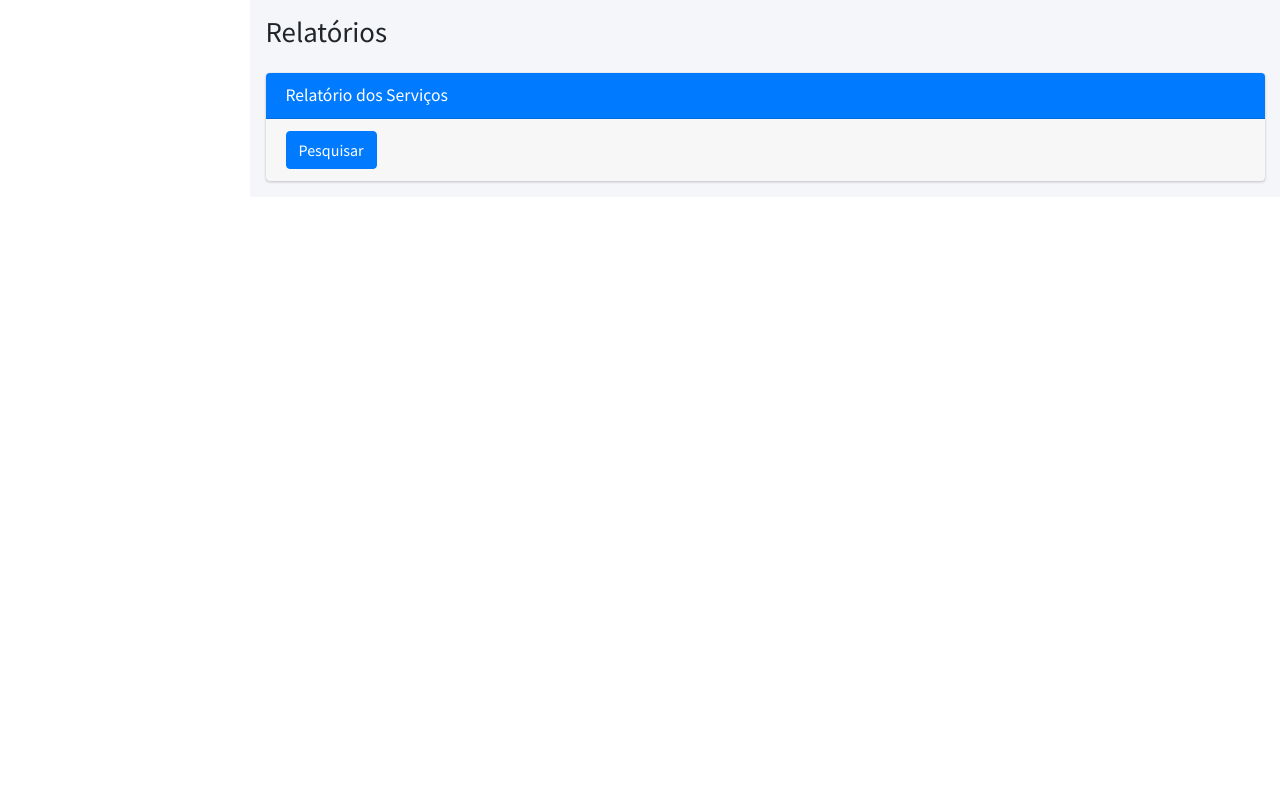
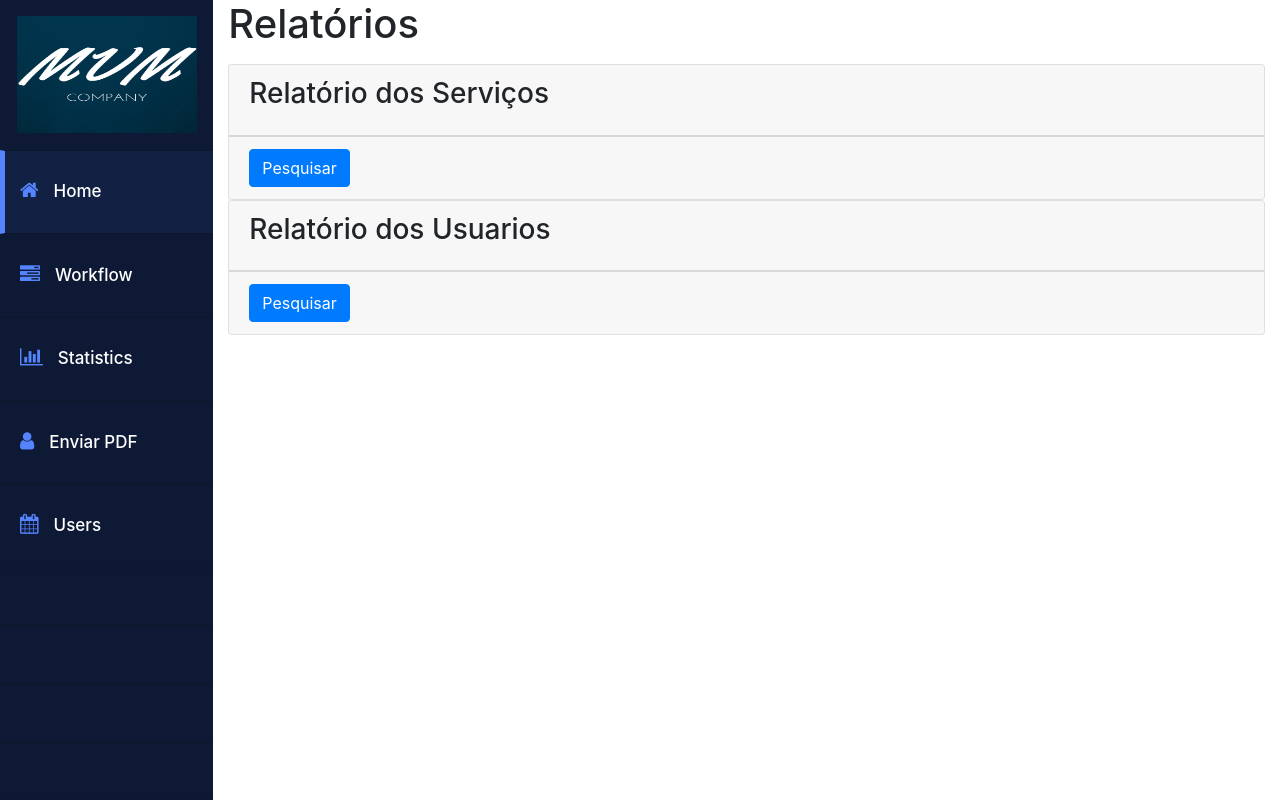
Before and after one commit to Ma-Stack-oss/TCC, a PHP site: page /pdf.php in a window 1280 px wide. Run offline with PHP 8.4, Linux system fonts and the light colour scheme; the visitor is signed in with stand-in values (Sample User, id 1); data that the repository does not hold is empty; some libraries are stand-ins or nearby versions.

Commit message:
Finalizando-Parte 4

```diff
--- a/dashboard.php
+++ b/dashboard.php
@@ -43,7 +43,7 @@
                         <li class="active"><a href="home.php"><i class="fa fa-home" aria-hidden="true"></i><span class="hidden-xs hidden-sm">Home</span></a></li>
                         <li><a href="admin.php"><i class="fa fa-tasks" aria-hidden="true"></i><span class="hidden-xs hidden-sm">Workflow</span></a></li>
                         <li><a href="statistics.php"><i class="fa fa-bar-chart" aria-hidden="true"></i><span class="hidden-xs hidden-sm">Statistics</span></a></li>
-                        <li><a href="#"><i class="fa fa-user" aria-hidden="true"></i><span class="hidden-xs hidden-sm">Calender</span></a></li>
+                        <li><a href="pdf.php"><i class="fa fa-user" aria-hidden="true"></i><span class="hidden-xs hidden-sm">Enviar PDF</span></a></li>
                         <li><a href="viewall.php"><i class="fa fa-calendar" aria-hidden="true"></i><span class="hidden-xs hidden-sm">Users</span></a></li>
                         <li><a href="#"></i><span class="hidden-xs hidden-sm"></span></a></li>
                         <li><a href="#"></i><span class="hidden-xs hidden-sm"></span></a></li>
--- a/home.php
+++ b/home.php
@@ -42,7 +42,7 @@
                         <li class="active"><a href="home.php"><i class="fa fa-home" aria-hidden="true"></i><span class="hidden-xs hidden-sm">Home</span></a></li>
                         <li><a href="admin.php"><i class="fa fa-tasks" aria-hidden="true"></i><span class="hidden-xs hidden-sm">Workflow</span></a></li>
                         <li><a href="statistics.php"><i class="fa fa-bar-chart" aria-hidden="true"></i><span class="hidden-xs hidden-sm">Statistics</span></a></li>
-                        <li><a href=pdf.php><i class="fa fa-user" aria-hidden="true"></i><span class="hidden-xs hidden-sm">PDF</span></a></li>
+                        <li><a href=pdf.php><i class="fa fa-user" aria-hidden="true"></i><span class="hidden-xs hidden-sm">Enviar PDF</span></a></li>
                         <li><a href="viewall.php"><i class="fa fa-calendar" aria-hidden="true"></i><span class="hidden-xs hidden-sm">Users</span></a></li>
                         <li><a href="#"></i><span class="hidden-xs hidden-sm"></span></a></li>
                         <li><a href="#"></i><span class="hidden-xs hidden-sm"></span></a></li>
--- a/insert_order.php
+++ b/insert_order.php
@@ -38,7 +38,7 @@
                         <li class="active"><a href="home.php"><i class="fa fa-home" aria-hidden="true"></i><span class="hidden-xs hidden-sm">Home</span></a></li>
                         <li><a href="admin.php"><i class="fa fa-tasks" aria-hidden="true"></i><span class="hidden-xs hidden-sm">Workflow</span></a></li>
                         <li><a href="statistics.php"><i class="fa fa-bar-chart" aria-hidden="true"></i><span class="hidden-xs hidden-sm">Statistics</span></a></li>
-                        <li><a href="#"><i class="fa fa-user" aria-hidden="true"></i><span class="hidden-xs hidden-sm">Calender</span></a></li>
+                        <li><a href="pdf.php"><i class="fa fa-user" aria-hidden="true"></i><span class="hidden-xs hidden-sm">Enviar PDF</span></a></li>
                         <li><a href="viewall.php"><i class="fa fa-calendar" aria-hidden="true"></i><span class="hidden-xs hidden-sm">Users</span></a></li>
                         <li><a href="#"></i><span class="hidden-xs hidden-sm"></span></a></li>
                         <li><a href="#"></i><span class="hidden-xs hidden-sm"></span></a></li>
--- a/pdf.php
+++ b/pdf.php
@@ -3,20 +3,52 @@
 <head>
   <meta charset="utf-8">
   <meta name="viewport" content="width=device-width, initial-scale=1">
-  <title>AdminLTE 3 | DataTables</title>
 
-  <!-- Google Font: Source Sans Pro -->
-  <link rel="stylesheet" href="https://fonts.googleapis.com/css?family=Source+Sans+Pro:300,400,400i,700&display=fallback">
-  <!-- Font Awesome -->
-  <link rel="stylesheet" href="../../plugins/fontawesome-free/css/all.min.css">
-  <!-- DataTables -->
-  <link rel="stylesheet" href="../../plugins/datatables-bs4/css/dataTables.bootstrap4.min.css">
-  <link rel="stylesheet" href="../../plugins/datatables-responsive/css/responsive.bootstrap4.min.css">
-  <link rel="stylesheet" href="../../plugins/datatables-buttons/css/buttons.bootstrap4.min.css">
-  <!-- Theme style -->
-  <link rel="stylesheet" href="../../dist/css/adminlte.min.css">
+  <!-- Required meta tags -->
+    <meta charset="utf-8">
+    <meta name="viewport" content="width=device-width, initial-scale=1, shrink-to-fit=no">
+
+    <script src="//maxcdn.bootstrapcdn.com/bootstrap/3.3.0/js/bootstrap.min.js"></script>
+    <script src="//code.jquery.com/jquery-1.11.1.min.js"></script>
+    <link href="https://maxcdn.bootstrapcdn.com/font-awesome/4.6.3/css/font-awesome.min.css" rel="stylesheet" integrity="sha384-T8Gy5hrqNKT+hzMclPo118YTQO6cYprQmhrYwIiQ/3axmI1hQomh7Ud2hPOy8SP1" crossorigin="anonymous">
+
+    <!-- Bootstrap CSS -->
+    <link rel="stylesheet" href="https://stackpath.bootstrapcdn.com/bootstrap/4.4.1/css/bootstrap.min.css" integrity="sha384-Vkoo8x4CGsO3+Hhxv8T/Q5PaXtkKtu6ug5TOeNV6gBiFeWPGFN9MuhOf23Q9Ifjh" crossorigin="anonymous">
+
+    <link rel="stylesheet" href="https://cdn.jsdelivr.net/npm/bootstrap-icons@1.5.0/font/bootstrap-icons.css">
+
+
+
+      <link rel="stylesheet" type="text/css" href="css/dashboard.css" media="screen" />
+      <link rel="stylesheet" type="text/css" href="css/dashboard.css" media="screen" />
+      <title>Relatório PDF</title>
 </head>
 <body class="hold-transition sidebar-mini">
+
+    <div class="container-fluid display-table">
+        <div class="row display-table-row">
+            <div class="col-md-2 col-sm-1 hidden-xs display-table-cell v-align box" id="navigation">
+                <div class="logo">
+                    <a hef="home.html"><img src="img/logo4.png"  height="150" width="10" class="hidden-xs hidden-sm">
+
+                    </a>
+                </div>
+                <div class="navi">
+                    <ul>
+                        <li class="active"><a href="home.php"><i class="fa fa-home" aria-hidden="true"></i><span class="hidden-xs hidden-sm">Home</span></a></li>
+                        <li><a href="admin.php"><i class="fa fa-tasks" aria-hidden="true"></i><span class="hidden-xs hidden-sm">Workflow</span></a></li>
+                        <li><a href="statistics.php"><i class="fa fa-bar-chart" aria-hidden="true"></i><span class="hidden-xs hidden-sm">Statistics</span></a></li>
+                        <li><a href=pdf.php><i class="fa fa-user" aria-hidden="true"></i><span class="hidden-xs hidden-sm">Enviar PDF</span></a></li>
+                        <li><a href="viewall.php"><i class="fa fa-calendar" aria-hidden="true"></i><span class="hidden-xs hidden-sm">Users</span></a></li>
+                        <li><a href="#"></i><span class="hidden-xs hidden-sm"></span></a></li>
+                        <li><a href="#"></i><span class="hidden-xs hidden-sm"></span></a></li>
+                        <li><a href="#"></i><span class="hidden-xs hidden-sm"></span></a></li>
+                        <li><a href="#"></i><span class="hidden-xs hidden-sm"></span></a></li>
+                    </ul>
+                </div>
+            </div>
+
+
 
     <?php
 
@@ -38,7 +70,7 @@
                 <h1>Relatórios</h1>
             </div>
             </div>
-        </div><!-- /.container-fluid -->
+        </div>
         </section>
 
         <section class="content">
@@ -57,7 +89,7 @@
 
                             ?>
 
-                            <form  id="form1" name="form1" method="post" enctype="multipart/form-data" action="pdfp.php">
+                            <form  id="form1" name="form1" method="post" enctype="multipart/form-data" action="pdf_servico.php">
 
 
                                 <div class="card-footer">
@@ -67,9 +99,40 @@
 
                             </form>
                         </div>
+
+                        <div class="card card-primary">
+                            <div class="card-header">
+                                <h3 class="card-title">Relatório dos Usuarios</h3>
+                            </div>
+
+                            <?php
+
+                                $sql="select * from customers ";
+                                $resultado = mysqli_query($con, $sql);
+
+                            ?>
+
+                            <form  id="form1" name="form1" method="post" enctype="multipart/form-data" action="pdf_usuarios.php">
+
+
+                                <div class="card-footer">
+
+                                    <input type="submit" class="btn btn-primary" name="Pesquisar" id="Pesquisar" value="Pesquisar"/>
+                                </div>
+
+                            </form>
+
+                        </div>
                     </div>
                 </div>
             </div>
         </section>
+
+    <!-- Optional JavaScript -->
+    <!-- jQuery first, then Popper.js, then Bootstrap JS -->
+    <script src="https://code.jquery.com/jquery-3.4.1.slim.min.js" integrity="sha384-J6qa4849blE2+poT4WnyKhv5vZF5SrPo0iEjwBvKU7imGFAV0wwj1yYfoRSJoZ+n" crossorigin="anonymous"></script>
+    <script src="https://cdn.jsdelivr.net/npm/popper.js@1.16.0/dist/umd/popper.min.js" integrity="sha384-Q6E9RHvbIyZFJoft+2mJbHaEWldlvI9IOYy5n3zV9zzTtmI3UksdQRVvoxMfooAo" crossorigin="anonymous"></script>
+    <script src="https://stackpath.bootstrapcdn.com/bootstrap/4.4.1/js/bootstrap.min.js" integrity="sha384-wfSDF2E50Y2D1uUdj0O3uMBJnjuUD4Ih7YwaYd1iqfktj0Uod8GCExl3Og8ifwB6" crossorigin="anonymous"></script>
+
 </body>
 </html>
--- a/pdfp.php
+++ b/pdf_servico.php
@@ -14,9 +14,9 @@ $pdf->ln(15);
 
 
 $pdf->SetFont('Arial','B',12);
-$pdf->Cell(70, 7,'description',1,0,"C");
-$pdf->Cell(70, 7,'amount',1,0,"C");
-$pdf->Cell(70, 7,'customer_id',1,0,"C");
+$pdf->Cell(70, 7,'Orçamento',1,0,"C");
+$pdf->Cell(70, 7,'Preço',1,0,"C");
+$pdf->Cell(70, 7,'ID_Responsavel',1,0,"C");
 $pdf->ln();
 
 
--- a/statistics.php
+++ b/statistics.php
@@ -27,7 +27,7 @@
        dataTable.addColumn({ type: 'number', id: 'Won/Loss' });
        dataTable.addRows([
 
-          [ new Date(2021, 0, 1), 38108 ],
+          [ new Date(2021, 0, 1), 38808 ],
           [ new Date(2021, 0, 2), 38108 ],
           [ new Date(2021, 0, 3), 38108 ],
           [ new Date(2021, 0, 4), 38108 ],
@@ -368,7 +368,7 @@
                         <li class="active"><a href="home.php"><i class="fa fa-home" aria-hidden="true"></i><span class="hidden-xs hidden-sm">Home</span></a></li>
                         <li><a href="admin.php"><i class="fa fa-tasks" aria-hidden="true"></i><span class="hidden-xs hidden-sm">Workflow</span></a></li>
                         <li><a href="statistics.php"><i class="fa fa-bar-chart" aria-hidden="true"></i><span class="hidden-xs hidden-sm">Statistics</span></a></li>
-                        <li><a href="#"><i class="fa fa-user" aria-hidden="true"></i><span class="hidden-xs hidden-sm">Calender</span></a></li>
+                        <li><a href="pdf.php"><i class="fa fa-user" aria-hidden="true"></i><span class="hidden-xs hidden-sm">Enviar PDF</span></a></li>
                         <li><a href="viewall.php"><i class="fa fa-calendar" aria-hidden="true"></i><span class="hidden-xs hidden-sm">Users</span></a></li>
                         <li><a href="#"></i><span class="hidden-xs hidden-sm"></span></a></li>
                         <li><a href="#"></i><span class="hidden-xs hidden-sm"></span></a></li>
--- a/update_order.php
+++ b/update_order.php
@@ -39,7 +39,7 @@
                         <li class="active"><a href="home.php"><i class="fa fa-home" aria-hidden="true"></i><span class="hidden-xs hidden-sm">Home</span></a></li>
                         <li><a href="admin.php"><i class="fa fa-tasks" aria-hidden="true"></i><span class="hidden-xs hidden-sm">Workflow</span></a></li>
                         <li><a href="statistics.php"><i class="fa fa-bar-chart" aria-hidden="true"></i><span class="hidden-xs hidden-sm">Statistics</span></a></li>
-                        <li><a href="#"><i class="fa fa-user" aria-hidden="true"></i><span class="hidden-xs hidden-sm">Calender</span></a></li>
+                        <li><a href="pdf.php"><i class="fa fa-user" aria-hidden="true"></i><span class="hidden-xs hidden-sm">Enviar PDF</span></a></li>
                         <li><a href="viewall.php"><i class="fa fa-calendar" aria-hidden="true"></i><span class="hidden-xs hidden-sm">Users</span></a></li>
                         <li><a href="#"></i><span class="hidden-xs hidden-sm"></span></a></li>
                         <li><a href="#"></i><span class="hidden-xs hidden-sm"></span></a></li>
```
Also changed, not shown: delete.php (added, +7 -0 lines), pdf_usuarios.php (added, +38 -0 lines), pdfc.php (deleted, +0 -37 lines), viewall.php (+14 -1 lines).
